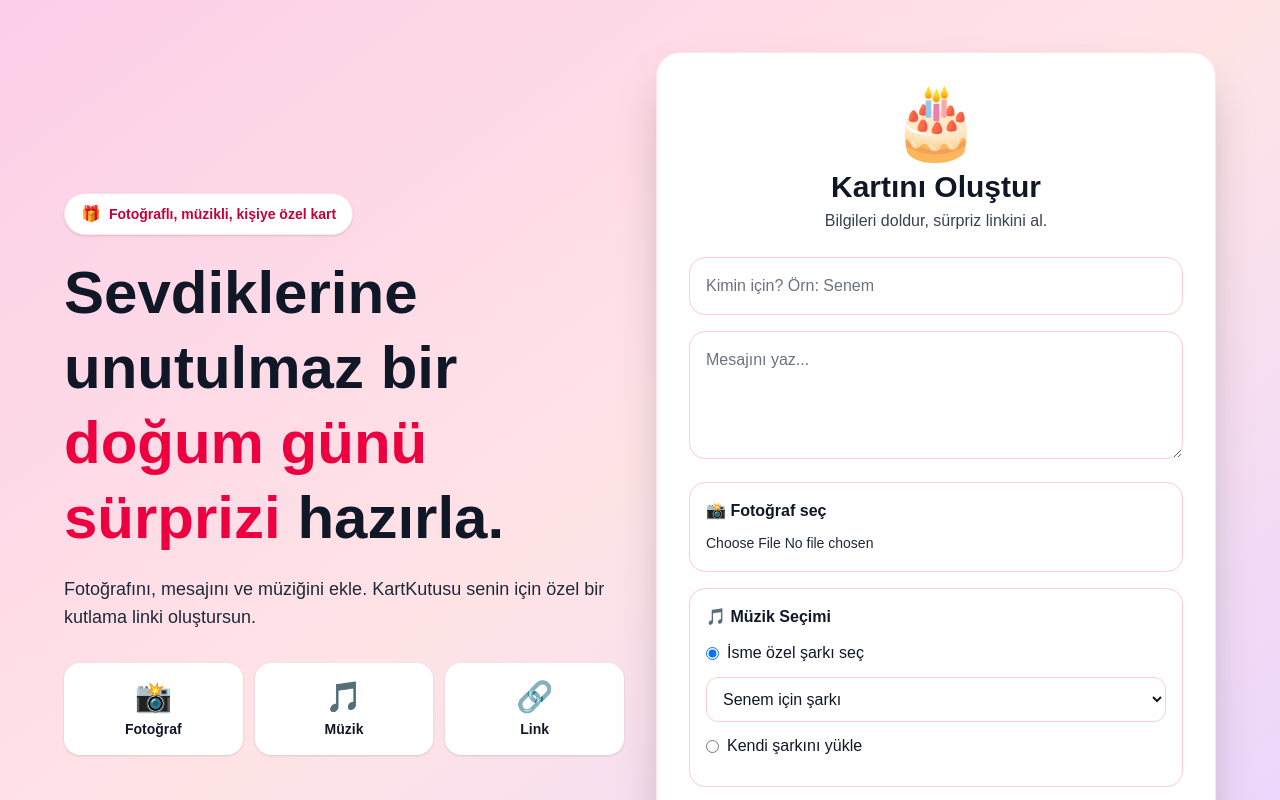
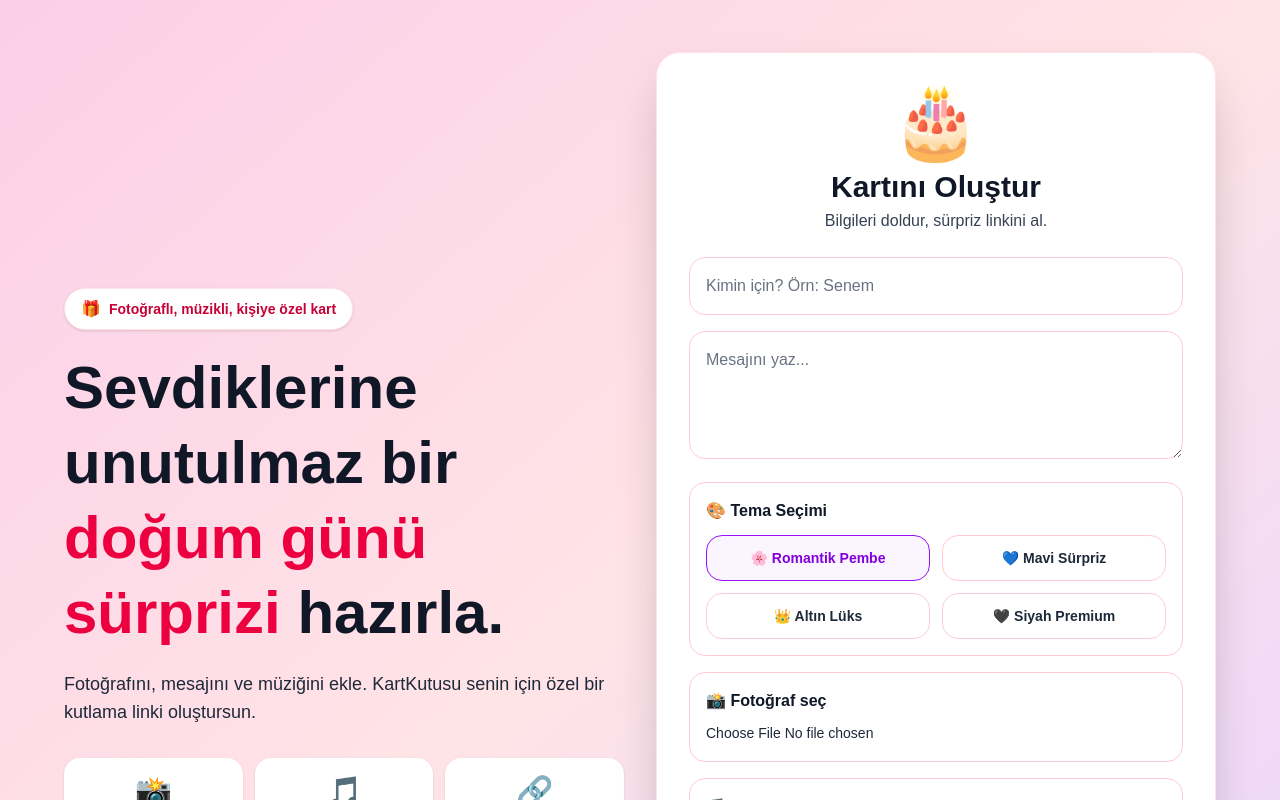
Before and after one commit to lone35/kartkutusu, a Next.js app: page / in a window 1280 px wide. Shown: the top 800 px of the page. Built offline with nearby package versions, Linux system fonts and the light colour scheme.

Commit message:
tema sistemi eklendi

```diff
--- a/app/api/cards/route.ts
+++ b/app/api/cards/route.ts
@@ -18,6 +18,7 @@ export async function POST(req: Request) {
       message: body.message || "",
       photoUrl: body.photoUrl || "",
       musicUrl: body.musicUrl || "",
+      theme: body.theme || "pink",
       createdAt: new Date(),
     });
 
--- a/app/card/[id]/CardView.tsx
+++ b/app/card/[id]/CardView.tsx
@@ -8,6 +8,42 @@ type CardViewProps = {
   message: string;
   photoUrl: string;
   musicUrl: string;
+  theme: string;
+};
+
+const themes = {
+  pink: {
+    bg: "bg-gradient-to-br from-pink-200 via-rose-100 to-purple-200",
+    card: "bg-white/85 border-white/70",
+    title: "text-rose-600",
+    button: "bg-rose-500",
+    icon: "🎂",
+    name: "Romantik Pembe",
+  },
+  blue: {
+    bg: "bg-gradient-to-br from-sky-200 via-blue-100 to-indigo-200",
+    card: "bg-white/85 border-white/70",
+    title: "text-blue-600",
+    button: "bg-blue-500",
+    icon: "💙",
+    name: "Mavi Sürpriz",
+  },
+  gold: {
+    bg: "bg-gradient-to-br from-yellow-200 via-amber-100 to-orange-200",
+    card: "bg-white/90 border-yellow-200",
+    title: "text-amber-600",
+    button: "bg-amber-500",
+    icon: "👑",
+    name: "Altın Lüks",
+  },
+  dark: {
+    bg: "bg-gradient-to-br from-gray-950 via-purple-950 to-black",
+    card: "bg-white/10 border-white/20",
+    title: "text-yellow-300",
+    button: "bg-yellow-500 text-black",
+    icon: "🖤",
+    name: "Siyah Premium",
+  },
 };
 
 export default function CardView({
@@ -15,9 +51,13 @@ export default function CardView({
   message,
   photoUrl,
   musicUrl,
+  theme,
 }: CardViewProps) {
   const [started, setStarted] = useState(false);
   const audioRef = useRef<HTMLAudioElement | null>(null);
+
+  const selectedTheme = themes[theme as keyof typeof themes] || themes.pink;
+  const isDark = theme === "dark";
 
   function startCard() {
     setStarted(true);
@@ -31,23 +71,37 @@ export default function CardView({
 
   if (!started) {
     return (
-      <main className="min-h-screen flex items-center justify-center bg-gradient-to-br from-pink-200 via-rose-100 to-purple-200 p-6">
-        <section className="w-full max-w-xl bg-white/85 backdrop-blur-xl rounded-3xl shadow-2xl border border-white/70 p-8 text-center">
-          <div className="text-8xl mb-4">🎂</div>
+      <main
+        className={`min-h-screen flex items-center justify-center ${selectedTheme.bg} p-6`}
+      >
+        <section
+          className={`w-full max-w-xl ${selectedTheme.card} backdrop-blur-xl rounded-3xl shadow-2xl border p-8 text-center`}
+        >
+          <div className="text-8xl mb-4">{selectedTheme.icon}</div>
 
-          <p className="text-rose-600 font-bold mb-2">KartKutusu</p>
+          <p
+            className={`font-bold mb-2 ${
+              isDark ? "text-yellow-300" : selectedTheme.title
+            }`}
+          >
+            KartKutusu • {selectedTheme.name}
+          </p>
 
-          <h1 className="text-4xl font-extrabold text-gray-900 mb-4">
+          <h1
+            className={`text-4xl font-extrabold mb-4 ${
+              isDark ? "text-white" : "text-gray-900"
+            }`}
+          >
             💌 {name || "Arkadaşım"}, bu kart senin için hazırlandı
           </h1>
 
-          <p className="text-gray-600 mb-8">
+          <p className={`mb-8 ${isDark ? "text-gray-200" : "text-gray-600"}`}>
             Sürprizi görmek için mumları üfle.
           </p>
 
           <button
             onClick={startCard}
-            className="bg-rose-500 text-white px-8 py-4 rounded-2xl text-xl font-bold shadow-lg hover:scale-105 transition"
+            className={`${selectedTheme.button} text-white px-8 py-4 rounded-2xl text-xl font-bold shadow-lg hover:scale-105 transition`}
           >
             Mumları Üfle 🎂
           </button>
@@ -57,7 +111,9 @@ export default function CardView({
   }
 
   return (
-    <main className="min-h-screen flex items-center justify-center bg-gradient-to-br from-pink-200 via-rose-100 to-purple-200 p-6 overflow-hidden relative">
+    <main
+      className={`min-h-screen flex items-center justify-center ${selectedTheme.bg} p-6 overflow-hidden relative`}
+    >
       <Confetti />
 
       {musicUrl && (
@@ -66,7 +122,9 @@ export default function CardView({
         </audio>
       )}
 
-      <section className="relative z-10 w-full max-w-2xl rounded-3xl bg-white/85 backdrop-blur-xl shadow-2xl border border-white/70 p-8 text-center">
+      <section
+        className={`relative z-10 w-full max-w-2xl rounded-3xl ${selectedTheme.card} backdrop-blur-xl shadow-2xl border p-8 text-center`}
+      >
         <div className="text-7xl mb-4">🎉</div>
 
         {photoUrl && (
@@ -77,11 +135,17 @@ export default function CardView({
           />
         )}
 
-        <h1 className="text-4xl md:text-5xl font-extrabold mb-4 text-rose-600">
+        <h1
+          className={`text-4xl md:text-5xl font-extrabold mb-4 ${selectedTheme.title}`}
+        >
           İyi Ki Doğdun {name || "Arkadaşım"}! 🎉
         </h1>
 
-        <p className="text-lg md:text-xl text-gray-700 leading-relaxed max-w-xl mx-auto">
+        <p
+          className={`text-lg md:text-xl leading-relaxed max-w-xl mx-auto ${
+            isDark ? "text-gray-100" : "text-gray-700"
+          }`}
+        >
           {message || "Mutlu yıllar!"}
         </p>
       </section>
--- a/app/card/[id]/page.tsx
+++ b/app/card/[id]/page.tsx
@@ -30,6 +30,7 @@ export default async function CardPage({ params }: PageProps) {
       message={card.message || ""}
       photoUrl={card.photoUrl || ""}
       musicUrl={card.musicUrl || ""}
+      theme={card.theme || "pink"}
     />
   );
 }
--- a/app/page.tsx
+++ b/app/page.tsx
@@ -19,6 +19,7 @@ export default function Home() {
   const [uploadedSong, setUploadedSong] = useState<string | null>(null);
   const [musicFile, setMusicFile] = useState<File | null>(null);
 
+  const [theme, setTheme] = useState("pink");
   const [cardLink, setCardLink] = useState("");
   const [saving, setSaving] = useState(false);
   const [copied, setCopied] = useState(false);
@@ -98,24 +99,18 @@ export default function Home() {
       let photoUrl = "";
       let musicUrl = "";
 
-      if (photoFile) {
-        photoUrl = await uploadPhoto(photoFile);
-      }
-
+      if (photoFile) photoUrl = await uploadPhoto(photoFile);
       if (musicType === "upload" && musicFile) {
         musicUrl = await uploadMusicDirectlyToCloudinary(musicFile);
       }
-
-      if (musicType === "named") {
-        musicUrl = selectedSong;
-      }
+      if (musicType === "named") musicUrl = selectedSong;
 
       const response = await fetch("/api/cards", {
         method: "POST",
         headers: {
           "Content-Type": "application/json",
         },
-        body: JSON.stringify({ name, message, photoUrl, musicUrl }),
+        body: JSON.stringify({ name, message, photoUrl, musicUrl, theme }),
       });
 
       const data = await response.json();
@@ -145,7 +140,6 @@ export default function Home() {
     return (
       <main className="min-h-screen flex items-center justify-center bg-gradient-to-br from-pink-200 via-rose-100 to-purple-200 p-6 overflow-hidden relative">
         <Confetti />
-
         {musicSource && <audio ref={audioRef} src={musicSource} />}
 
         <section className="relative z-10 w-full max-w-2xl rounded-3xl bg-white shadow-2xl border border-rose-100 p-8 text-center">
@@ -241,6 +235,32 @@ export default function Home() {
               onChange={(e) => setMessage(e.target.value)}
               className="border border-rose-200 bg-white p-4 rounded-2xl w-full h-32 outline-none focus:ring-2 focus:ring-rose-300 text-gray-900 placeholder:text-gray-500"
             />
+
+            <div className="bg-white border border-rose-200 p-4 rounded-2xl text-gray-900">
+              <h3 className="font-bold mb-3 text-gray-900">🎨 Tema Seçimi</h3>
+
+              <div className="grid grid-cols-2 gap-3">
+                {[
+                  ["pink", "🌸 Romantik Pembe"],
+                  ["blue", "💙 Mavi Sürpriz"],
+                  ["gold", "👑 Altın Lüks"],
+                  ["dark", "🖤 Siyah Premium"],
+                ].map(([value, label]) => (
+                  <button
+                    key={value}
+                    type="button"
+                    onClick={() => setTheme(value)}
+                    className={`rounded-2xl border p-3 text-sm font-bold transition ${
+                      theme === value
+                        ? "border-purple-600 bg-purple-50 text-purple-700"
+                        : "border-rose-200 bg-white text-gray-800"
+                    }`}
+                  >
+                    {label}
+                  </button>
+                ))}
+              </div>
+            </div>
 
             <label className="block bg-white border border-rose-200 rounded-2xl p-4 cursor-pointer text-gray-900">
               <p className="font-bold text-gray-900 mb-2">📸 Fotoğraf seç</p>
```
